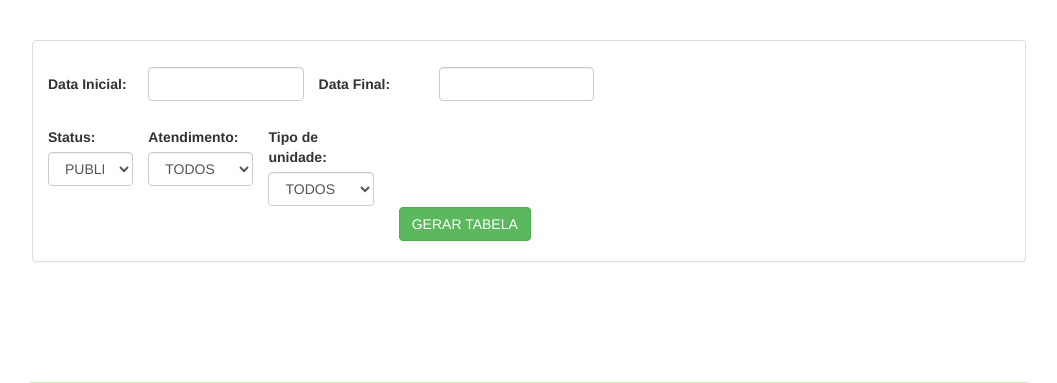
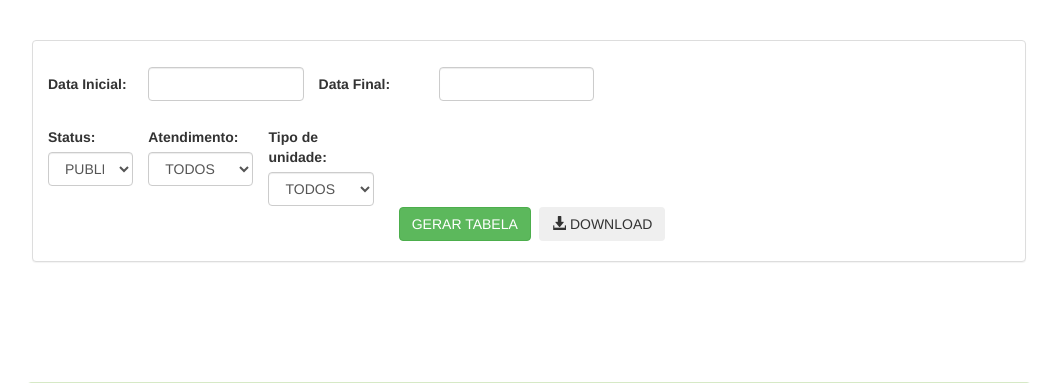
Before and after one commit to prefeiturasp/SME-PratoAberto-Editor, a Flask app: template templates/download_publicações.html in a window 1280 px wide. Shown: the part 92-475 px from the top of the page, without its empty margins (111-1168 px from the left). Run offline with Flask 2, Linux system fonts and the light colour scheme; the template is opened without the code that fills it, so the values that code supplies are empty; the visitor is signed in with stand-in values (Sample User, id 1); some libraries are stand-ins or nearby versions.

Commit message:
botao download e ajuste no método deficiente.

```diff
--- a/app.py
+++ b/app.py
@@ -732,7 +732,10 @@ def publicacao():
 
         filtro = request.form.get('filtro', request.data)
 
-        if filtro == 'STATUS':
+        tipo_unidade = request.form.get('tipo_unidade', request.data)
+        tipo_atendimento = request.form.get('tipo_atendimento', request.data)
+
+        if filtro == 'STATUS' and tipo_unidade == 'TODOS' and tipo_atendimento == 'TODOS':
             return render_template("download_publicações.html",
                                    data_inicio_fim=str(data_inicial + '-' + data_final),
                                    filtro_selected=filtro, status=opt_status)
@@ -743,6 +746,13 @@ def publicacao():
                 if (data_inicial <= cardapio[4]) or (data_inicial <= cardapio[5]):
                     if (cardapio[4] <= data_final) or (cardapio[5] <= data_final):
                         url = api + '/editor/cardapios?' + '&' + cardapio[7]
+                        # filtro de  tipo de unidade e tipo de atendimento.
+                        if tipo_unidade != 'TODOS':
+                            url += '&' + tipo_unidade
+                        if tipo_atendimento != 'TODOS':
+                            url += '&' + tipo_atendimento
+                        if filtro != 'STATUS':
+                            url += '&' + filtro
                         r = requests.get(url)
                         refeicoes = r.json()
 
--- a/templates/download_publicações.html
+++ b/templates/download_publicações.html
@@ -162,6 +162,13 @@
                 <br>
                 <div class="col-sm-3" style="width: 15%; padding-left: 10px;">
                     <button type="submit" class="btn btn-success">GERAR TABELA</button>
+                </div>
+            </form>
+            <form method="post" action="/download_csv">
+                <div class="col-sm-3" style="width: 15%">
+                    <button type="submit" id="btn_download" class="btn"><i class="glyphicon glyphicon-download-alt"></i> DOWNLOAD</button>
+                    <input type="hidden" id="download_input" name="datas" value="{{data_inicio_fim}}">
+                    <input type="hidden" id="download_input_filtro" name="filtro_selected" value="{{filtro_selected}}">
                 </div>
             </form>
         </div>
```
